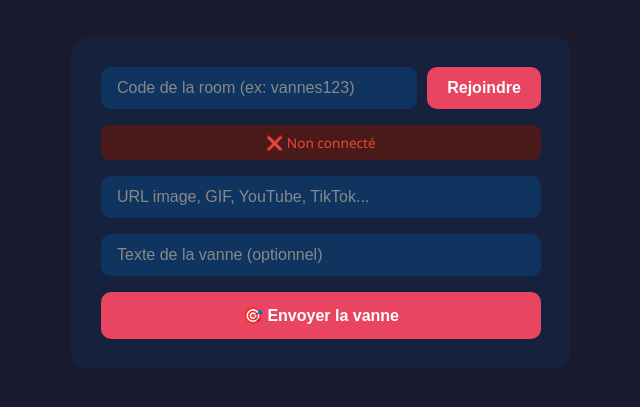
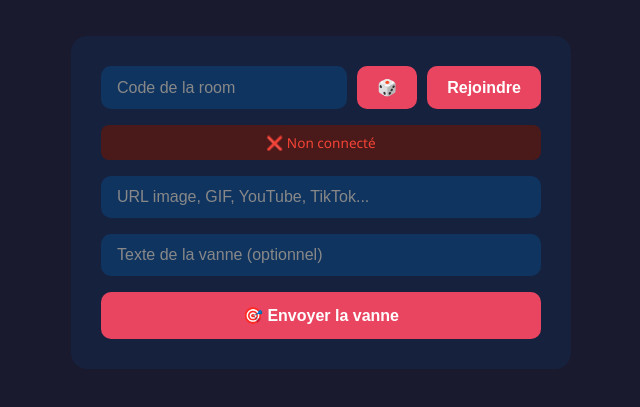
Before and after one commit to Goyo12345/prankchat, an Electron app: page index.html in a window 900 px wide. Shown: the part 255-662 px from the top of the page, without its empty margins (129-769 px from the left). Drawn offline with Linux system fonts and the light colour scheme.

Commit message:
Ajoute un bouton de generation de code de room securise
Bouton 🎲 qui remplit un code aleatoire de 8 caracteres (via crypto), sans
caracteres ambigus. Evite les codes devinables tapes a la main.

Co-Authored-By: Claude Opus 4.8 <noreply@anthropic.com>

```diff
--- a/index.html
+++ b/index.html
@@ -116,7 +116,8 @@
 
   <div class="card">
     <div class="room-section">
-      <input type="text" id="roomCode" placeholder="Code de la room (ex: vannes123)" />
+      <input type="text" id="roomCode" placeholder="Code de la room" />
+      <button onclick="generateRoomCode()" title="Générer un code sécurisé">🎲</button>
       <button onclick="joinRoom()">Rejoindre</button>
     </div>
 
@@ -139,6 +140,19 @@
       return url.includes('youtube.com') ||
              url.includes('youtu.be') ||
              url.includes('tiktok.com')
+    }
+
+    // Génère un code de room aléatoire et impossible à deviner.
+    // On évite les caractères ambigus (0/O, 1/l/i) pour qu'il reste lisible.
+    function generateRoomCode() {
+      const chars = 'abcdefghjkmnpqrstuvwxyz23456789'
+      const bytes = new Uint8Array(8)
+      window.crypto.getRandomValues(bytes)
+      let code = ''
+      for (let i = 0; i < 8; i++) {
+        code += chars[bytes[i] % chars.length]
+      }
+      document.getElementById('roomCode').value = code
     }
 
     function joinRoom() {
```
